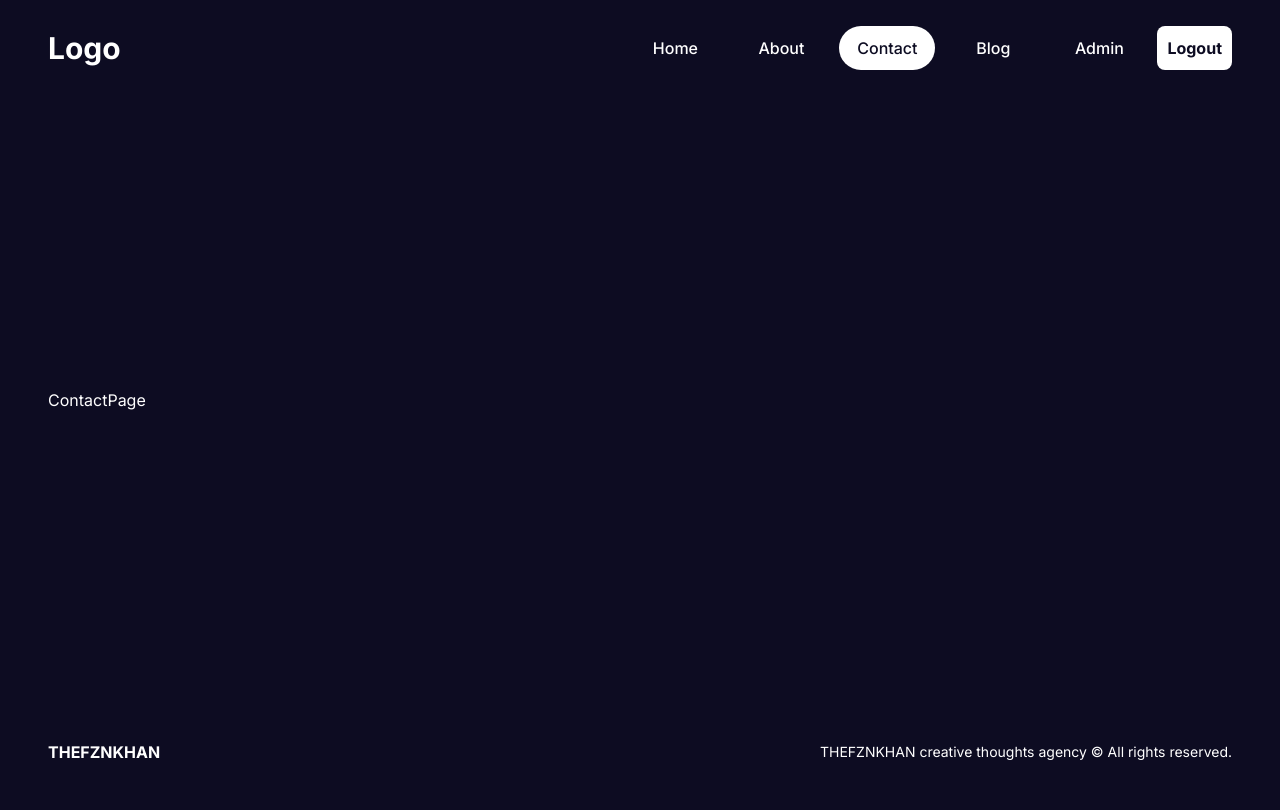
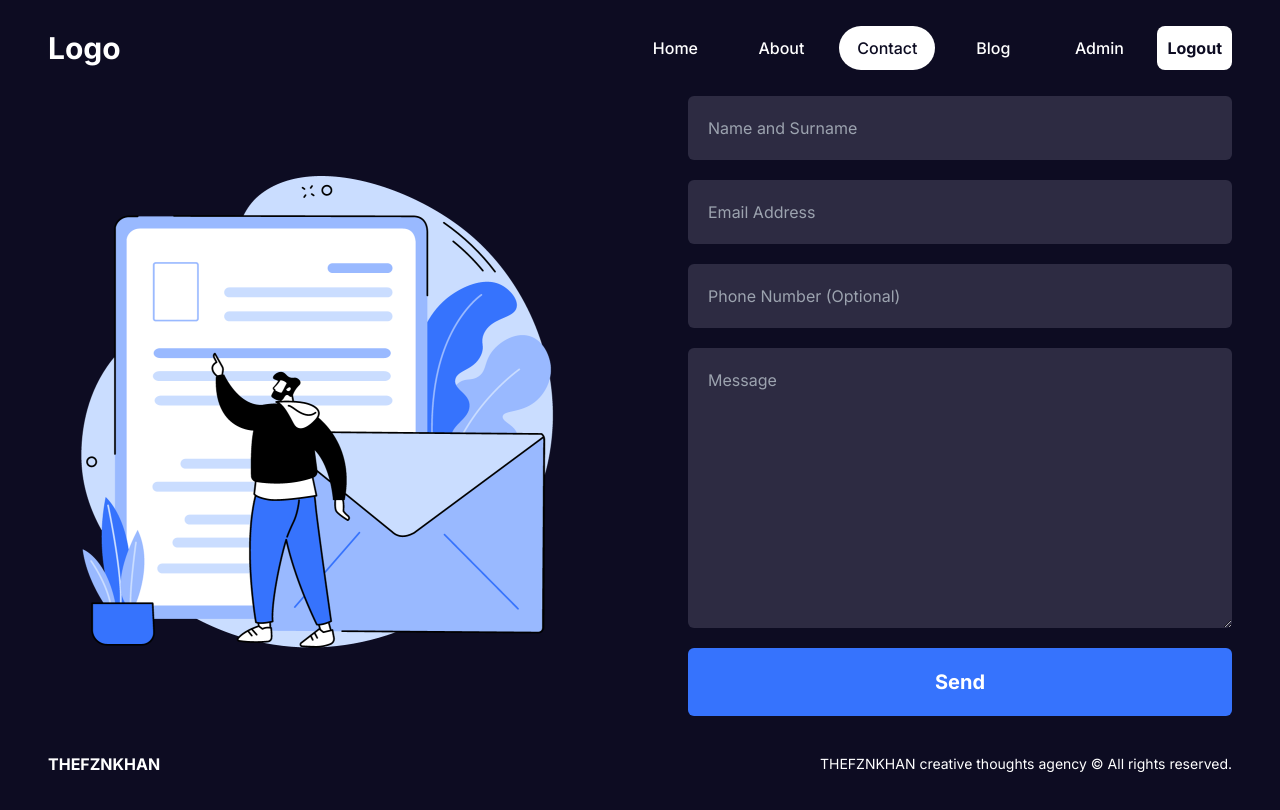
Before and after one commit to THEFZNKHAN/nextjs-learn, a Next.js app: page /contact in a window 1280 px wide. Built offline with nearby package versions, Linux system fonts and the light colour scheme.

Commit message:
Create Contact Page

```diff
--- a/src/app/contact/page.tsx
+++ b/src/app/contact/page.tsx
@@ -1,7 +1,23 @@
-const ContactPage = () => {
+import Image from "next/image";
+
+const ContactPage: React.FC = () => {
     return (
-        <div>
-            <h1>ContactPage</h1>
+        <div className="flex items-center gap-24">
+            {/* Image Container */}
+            <div className="flex-1 h-[500px] relative">
+                <Image src="/contact.png" alt="" fill className="object-contain" />
+            </div>
+
+            {/* Form Container */}
+            <div className="flex-1">
+                <form action="" className="flex flex-col gap-5">
+                    <input type="text" placeholder="Name and Surname" className="p-5 rounded-md border-none outline-none bg-[var(--bgSoft)] text-[var(--text)]" />
+                    <input type="text" placeholder="Email Address" className="p-5 rounded-md border-none outline-none bg-[var(--bgSoft)] text-[var(--text)]" />
+                    <input type="text" placeholder="Phone Number (Optional)" className="p-5 rounded-md border-none outline-none bg-[var(--bgSoft)] text-[var(--text)]" />
+                    <textarea name="" id="" cols={30} rows={10} placeholder="Message" className="p-5 rounded-md border-none outline-none bg-[var(--bgSoft)] text-[var(--text)]"></textarea>
+                    <button className="p-5 bg-[var(--btn)] text-[var(--text)] font-bold text-xl rounded-md border-none">Send</button>
+                </form>
+            </div>
         </div>
     );
 };
--- a/src/app/page.tsx
+++ b/src/app/page.tsx
@@ -5,13 +5,13 @@ const Home: React.FC = () => {
         <div className="flex gap-2.5">
             {/* Text Container */}
             <div className="flex-1 flex flex-col gap-12">
-                <h1 className="text-8xl">Creative Thoughts Agency.</h1>
+                <h1 className="text-8xl font-bold">Creative Thoughts Agency.</h1>
                 <p className="text-xl">Lorem, ipsum dolor sit amet consectetur adipisicing elit. Aliquid voluptatibus architecto corporis quisquam quo dolore!</p>
 
                 {/* Buttons */}
                 <div>
-                    <button className="p-5 mr-2 min-w-28 cursor-pointer border-none rounded-md bg-[var(--btn)] text-[var(--text)] font-medium">Learn More</button>
-                    <button className="p-5 min-w-28 cursor-pointer border-none rounded-md bg-[var(--text)] text-[var(--bg)] font-medium">Contact</button>
+                    <button className="p-5 mr-2 min-w-28 border-none rounded-md bg-[var(--btn)] text-[var(--text)] font-semibold">Learn More</button>
+                    <button className="p-5 min-w-28 border-none rounded-md bg-[var(--text)] text-[var(--bg)] font-semibold">Contact</button>
                 </div>
 
                 {/* Brand Container */}
@@ -22,7 +22,7 @@ const Home: React.FC = () => {
 
             {/* Image Container  */}
             <div className="relative flex-1">
-                <Image src="/hero.gif" alt="" fill className="" />
+                <Image src="/hero.gif" alt="" fill className="object-contain" />
             </div>
         </div>
     );
```
